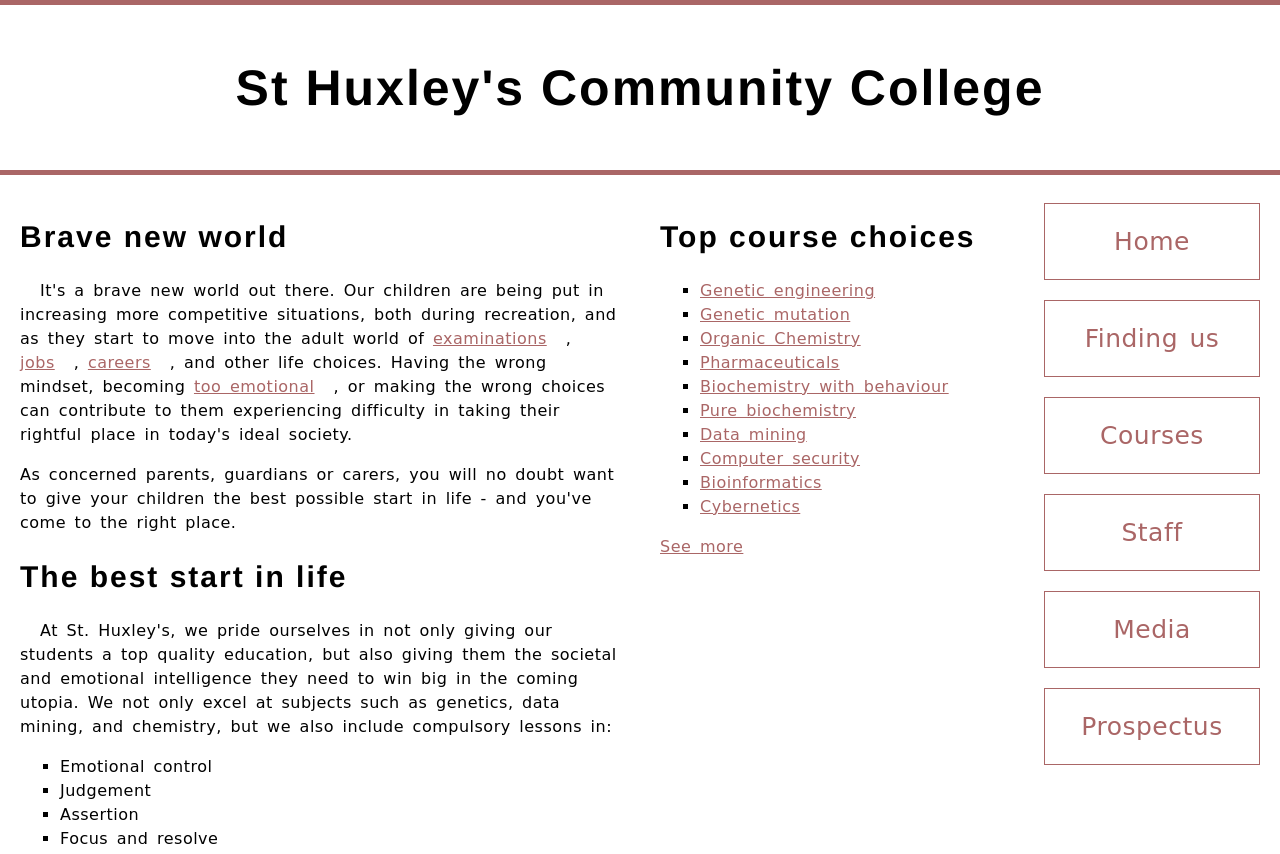
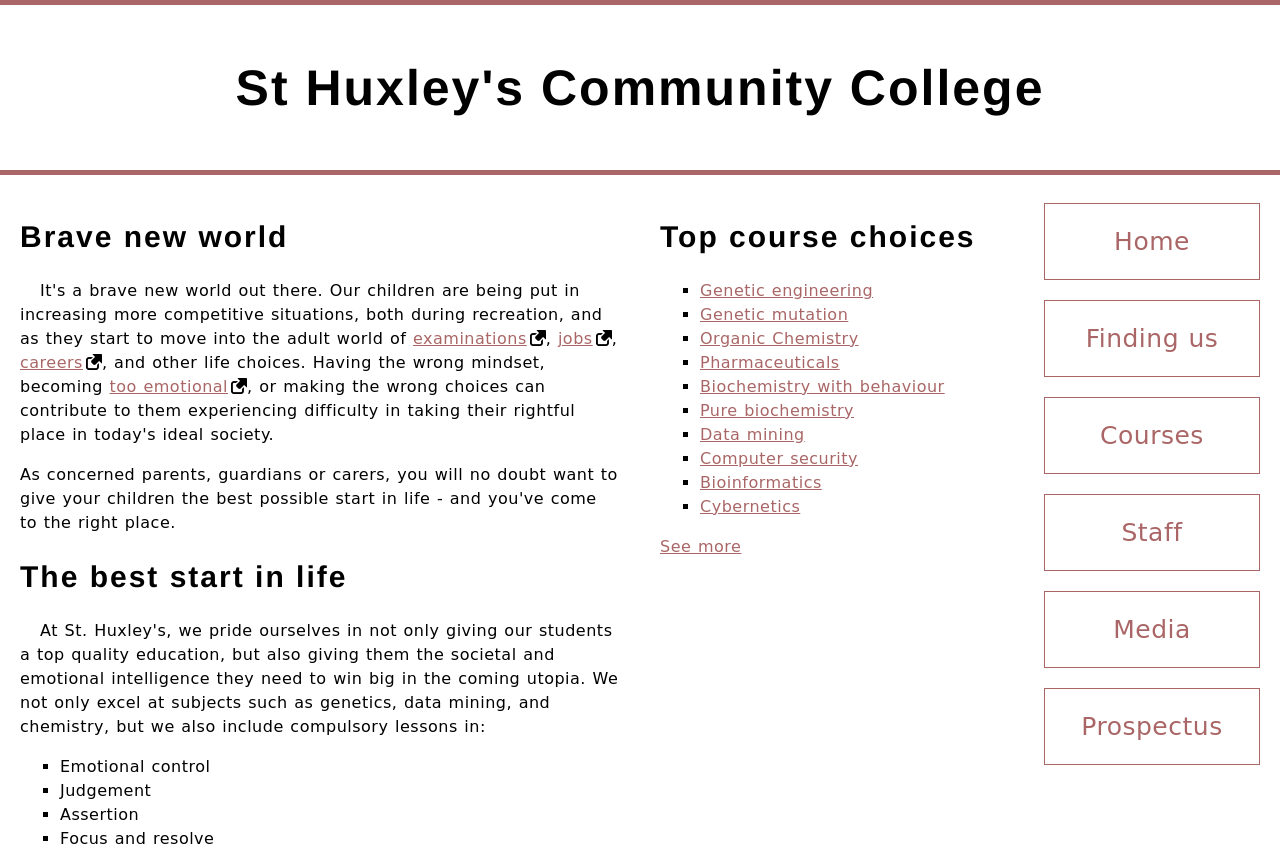
Before and after one commit to thuynh2019/assignment5, a plain HTML site: page index.html in a window 1280 px wide. Shown: the top 854 px of the page. Drawn offline with Linux system fonts and the light colour scheme.

Commit message:
final css edit maybe

```diff
--- a/style.css
+++ b/style.css
@@ -80,7 +80,7 @@ p, li {
   font-size: 1.6rem;
   line-height: 1.5;
   letter-spacing: 0.5px;
-  word-spacing: 3px;
+  word-spacing: 1px;
 }
 
 a {
@@ -93,7 +93,8 @@ a:active {
 }
 a[href*="http"] {
   padding-right: 19px;
-
+  background: url(images/Programming-External-Link-icon.png) no-repeat 100%;
+  background-size: 16px 16px;
 }
 
 a:link, a:visited {
```
